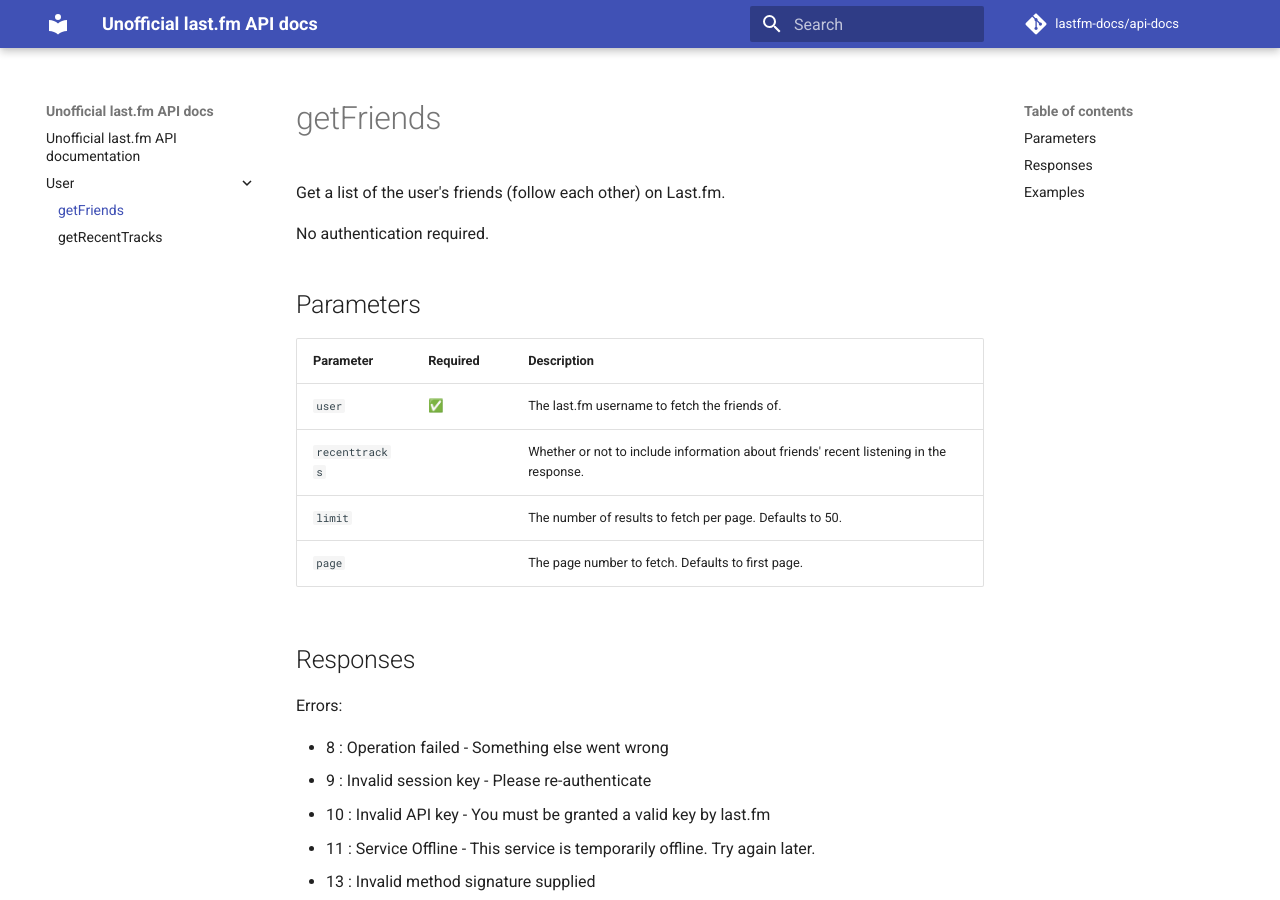
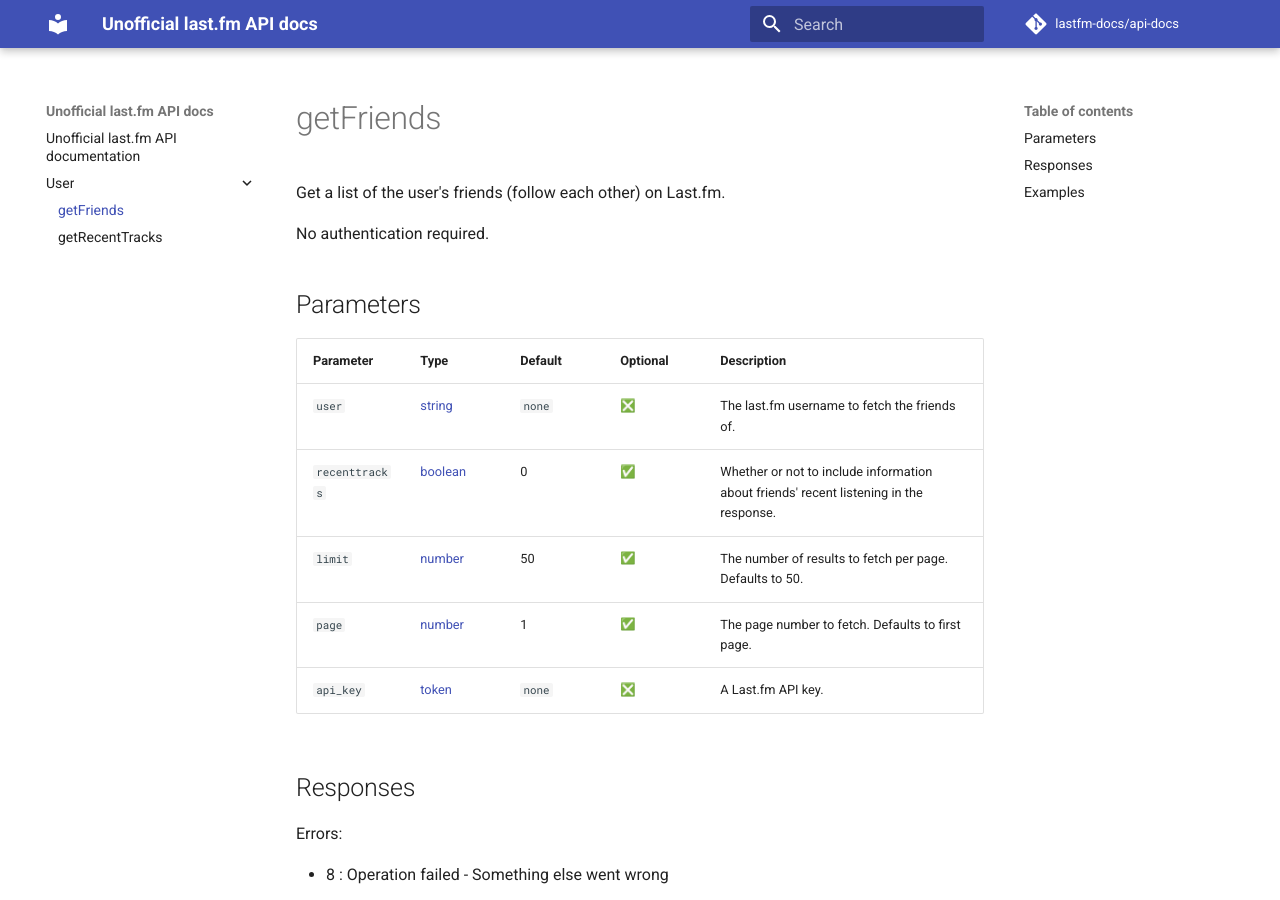
Before and after one commit to lastfm-docs/api-docs, an MkDocs documentation site: the page built from docs/user/getFriends.md, in a window 1280 px wide and 900 px high. Built offline with MkDocs 1.6.1 and Material for MkDocs 9.7.7, drawn with Linux system fonts in a browser that asks for light colours; emoji names are drawn with the system emoji font; comment, search, counter and statistics services are not loaded.

Commit message:
Update table to be consistent with others

```diff
--- a/docs/user/getFriends.md
+++ b/docs/user/getFriends.md
@@ -5,12 +5,13 @@
 No authentication required.
 
 ## Parameters
-| Parameter      | Required           | Description                                            |
-| -------------- | ------------------ | ------------------------------------------------------ |
-| `user`         | :white_check_mark: | The last.fm username to fetch the friends of.
-| `recenttracks` |                    | Whether or not to include information about friends' recent listening in the response.
-| `limit`        |                    | The number of results to fetch per page. Defaults to 50.
-| `page`         |                    | The page number to fetch. Defaults to first page.
+| Parameter      | Type                                                                                               | Default | Optional | Description                                            |
+| -------------- | -------------------------------------------------------------------------------------------------- | ------- | -------- | ------------------------------------------------------ |
+| `user`         |[string](https://developer.mozilla.org/en-US/docs/Web/JavaScript/Reference/Global_Objects/String)   |`none`   | :negative_squared_cross_mark: | The last.fm username to fetch the friends of.
+| `recenttracks` |[boolean](https://developer.mozilla.org/en-US/docs/Web/JavaScript/Reference/Global_Objects/Boolean) | 0       | :white_check_mark:            | Whether or not to include information about friends' recent listening in the response.
+| `limit`        |[number](https://developer.mozilla.org/en-US/docs/Web/JavaScript/Reference/Global_Objects/Number)   | 50      | :white_check_mark:            | The number of results to fetch per page. Defaults to 50.
+| `page`         |[number](https://developer.mozilla.org/en-US/docs/Web/JavaScript/Reference/Global_Objects/Number)   | 1       | :white_check_mark:            | The page number to fetch. Defaults to first page.
+| `api_key`      |[token](https://www.last.fm/api/account/create)                                                     |`none`   | :negative_squared_cross_mark: | A Last.fm API key.
 
 
 ## Responses
```
